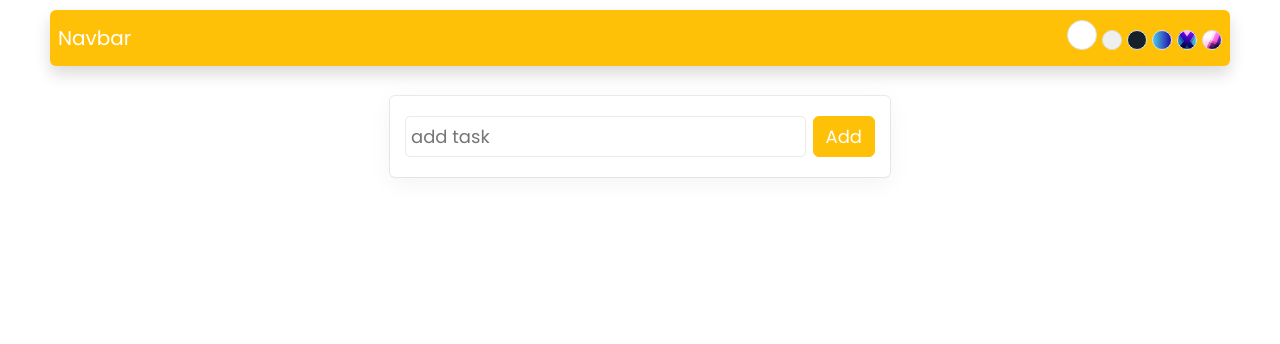
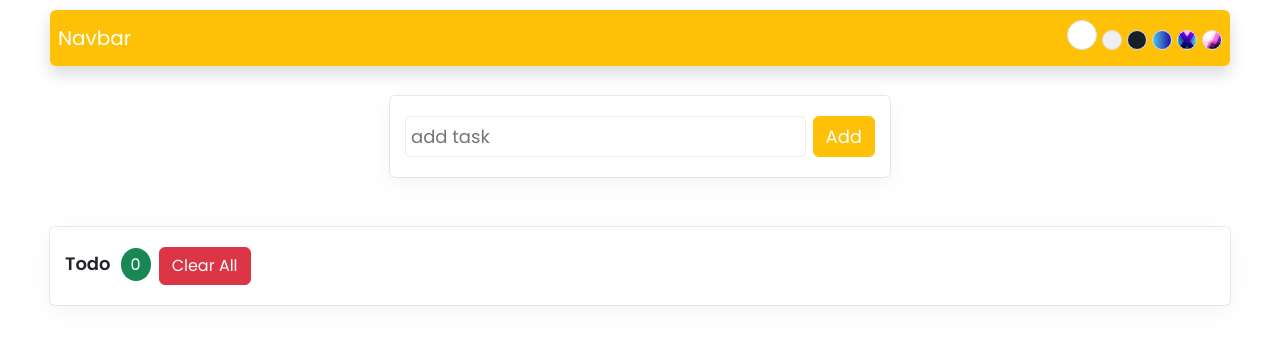
Before and after one commit to sanjidasarwar/reactTaskManager, a React (Create React App) app: page / in a window 1280 px wide. Shown: the top 344 px of the page. Built offline with nearby package versions, Linux system fonts and the light colour scheme.

Commit message:
delete task functional

```diff
--- a/package.json
+++ b/package.json
@@ -10,6 +10,7 @@
     "react": "^18.3.1",
     "react-dom": "^18.3.1",
     "react-scripts": "5.0.1",
+    "shortid": "^2.2.16",
     "web-vitals": "^2.1.4"
   },
   "scripts": {
--- a/src/App.css
+++ b/src/App.css
@@ -118,15 +118,15 @@
   }
 
   .showTask .count{
-    background-color: #dfdfdf;
-    color: #525252;
+    /* background-color: #dfdfdf; */
+    /* color: #525252; */
     padding: 5px 10px;
     border-radius: 50%;
     margin-left: 10px;
     user-select: none;
   }
 
-  .showTask .clearAll{
+  /* .showTask .clearAll{
     background-color: #0f6af3;
     color: #FFFFFF;
     padding: 5px 10px;
@@ -134,10 +134,10 @@
     cursor: pointer;
     border: 0px;
     font-size: 16px;
-  }
+  } */
 
   .showTask .clearAll:hover{
-    background-color: #1061db;
+    /* background-color: #1061db; */
   }
 
   .showTask ul{
--- a/src/App.js
+++ b/src/App.js
@@ -2,22 +2,49 @@ import { useState } from 'react';
 import './App.css';
 import Header from './components/Header';
 import AddTask from './components/AddTask';
+import ShowTask from './components/ShowTask';
+import shortid from 'shortid';
 
 function App() {
   const [theme, setTheme] = useState('light')
-  const [task, setTask] =useState()
+  const [task, setTask] =useState('')
+  const [taskList, setTaskList] = useState([])
 
   const handleThemeChange=(themeName)=>{
     setTheme(themeName)
   }
+
   const handleChange= (e)=>{
     setTask(e.target.value)
+  }
+
+  const addTask=(e)=>{
+    e.preventDefault()
+    const currentdate = new Date()
+    const datetime= currentdate.toLocaleString()
+
+    setTaskList([
+      {
+        id:shortid.generate(),
+        name:task,
+        time:datetime
+      },
+      ...taskList
+    ])
+  }
+  const editTask=(id)=>{
+
+  }
+  const deleteTask =(id)=>{
+      const newTaskList=taskList.filter(task => task.id !==id)
+      setTaskList(newTaskList);
   }
 
   return (
     <div className={`App ${theme}`}>
       <Header handleThemeChange={handleThemeChange} theme={theme} />
-      <AddTask handleChange={handleChange} task={task} />
+      <AddTask handleChange={handleChange} task={task} addTask={addTask} />
+      <ShowTask taskList={taskList} deleteTask={deleteTask} editTask={editTask} />
     </div>
   );
 }
--- a/src/components/AddTask.jsx
+++ b/src/components/AddTask.jsx
@@ -1,7 +1,7 @@
-function AddTask({task, handleChange}) {
+function AddTask({task, handleChange, addTask}) {
   return (
     <section className='addTask'>
-    <form>
+    <form onSubmit={addTask}>
       <input type="text" name="task" value={task} placeholder="add task" onChange={handleChange}/>
       <button type="submit" className="btn btn-warning text-white">Add</button>
     </form>
--- /dev/null
+++ b/src/components/ShowTask.jsx
@@ -0,0 +1,43 @@
+function ShowTask({taskList, deleteTask, editTask}) {
+    return (
+        <div className="container">
+        <section className='showTask'>
+            <p className="head">
+                <span className="me-2">
+                    <span className="title">Todo</span>
+                    <span className="count bg-success text-white">{taskList.length}</span>
+                </span>
+                <span className="clearAll btn btn-danger">Clear All</span>
+            </p>
+            <div className="row g-3">
+                {taskList.map(task=>(
+                    <div className="col-3" key={task.id}>
+                        <div className="card card-body border border-3 border-top-0 border-end-0 border-bottom-0 border-warning shadow">
+                        <div className="d-flex justify-content-between">
+                            <p>{task.name}</p>
+                            <div>
+                                <i className="bi bi-pencil-square" onClick={()=>editTask(task.id)}></i>
+                                <i className="bi bi-trash" onClick={()=>deleteTask(task.id)}></i>
+                            </div>
+                        </div>
+                         <p>{task.time}</p>
+                         </div>
+                    </div>
+                ))}
+            </div>
+            {/* <ul>
+            <li>
+                        <p>
+                            <span className="name">{task.name}</span>
+                            <span className="time">{task.time}</span>
+                        </p>
+                        <i className="bi bi-pencil-square" onClick={() => handleEdit(task.id)}></i>
+                        <i className="bi bi-trash" onClick={() => handleDelete(task.id)}></i>
+                    </li>
+            </ul> */}
+        </section>
+        </div>
+     );
+}
+
+export default ShowTask;
```
Also changed, not shown: 1 other file (tests, documents, lock files or other folders).
